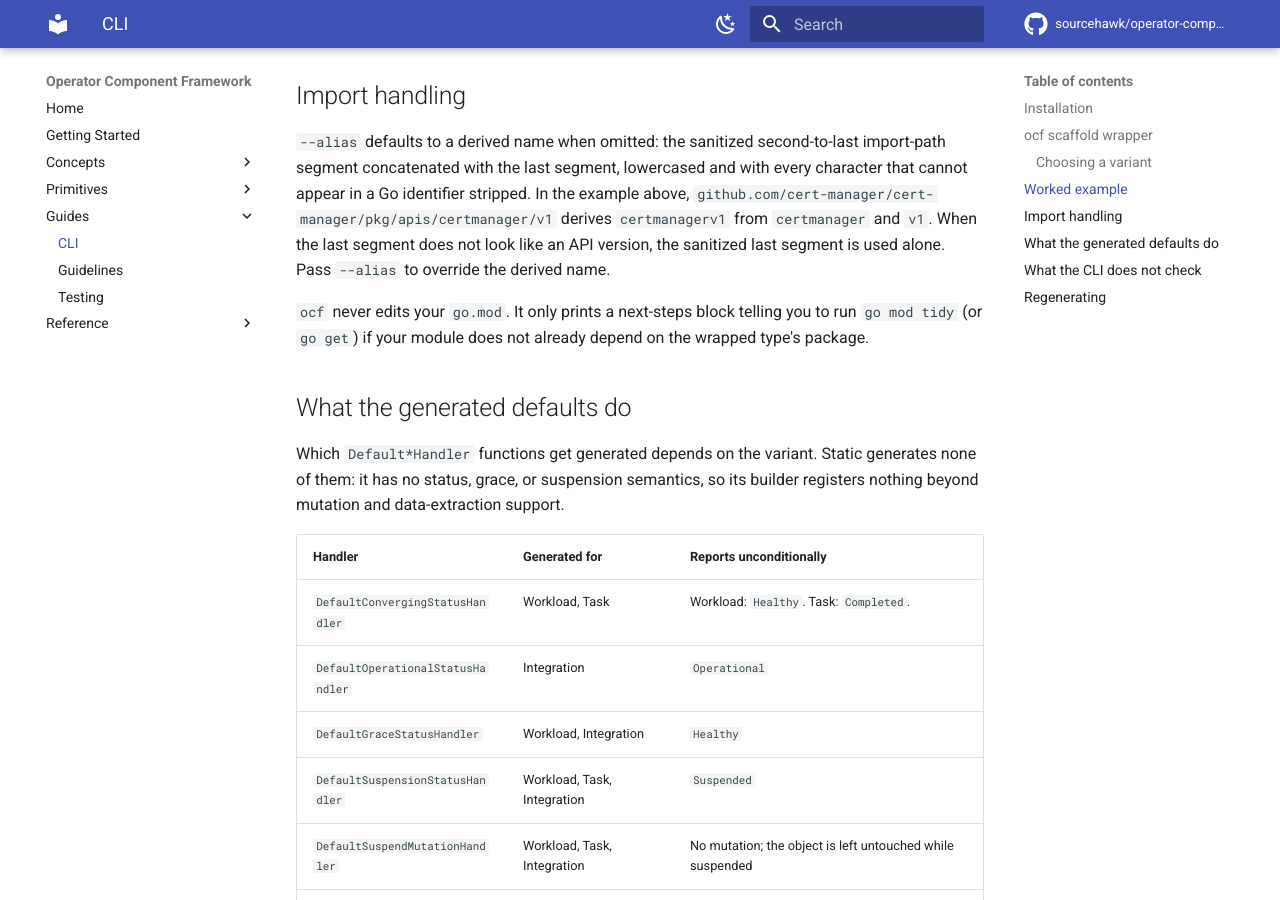
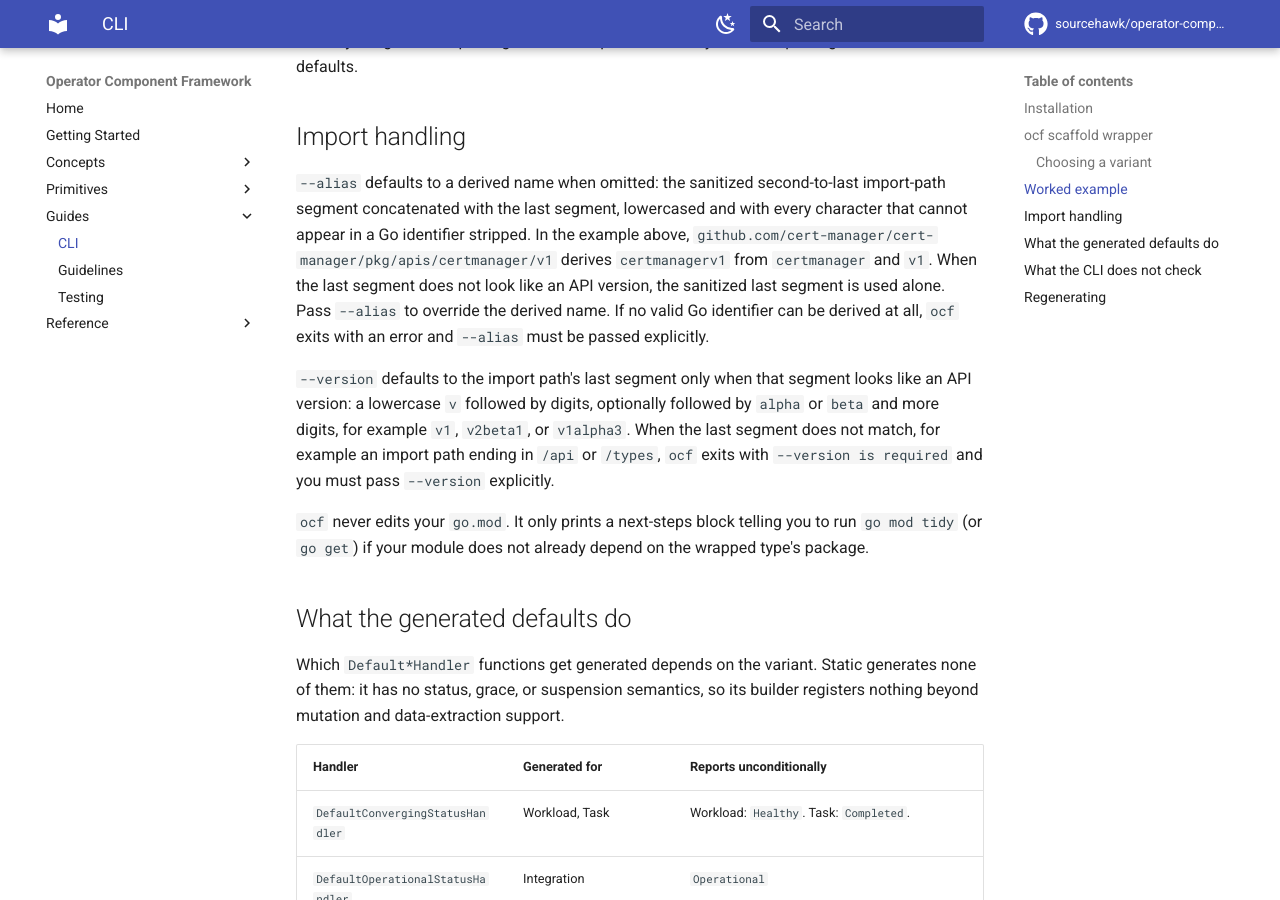
Before and after one commit to sourcehawk/operator-component-framework, an MkDocs documentation site: the page built from docs/cli.md, in a window 1280 px wide and 900 px high, scrolled down 2837 px. Built offline with MkDocs 1.6.1 and Material for MkDocs 9.7.7, drawn with Linux system fonts in a browser that asks for light colours; comment, search, counter and statistics services are not loaded; some of the changed text lies outside the part shown.

Commit message:
docs: document version and alias derivation failure modes in cli.md

```diff
--- a/docs/cli.md
+++ b/docs/cli.md
@@ -18,18 +18,18 @@ package came from.
 `ocf scaffold wrapper` generates a custom-resource wrapper package for a Kubernetes kind the built-in primitives do not
 cover.
 
-| Flag               | Required | Default                                                    | Meaning                                                              |
-| ------------------ | -------- | ---------------------------------------------------------- | -------------------------------------------------------------------- |
-| `--type`           | yes      |                                                            | Wrapped Go type as `<import-path>.<TypeName>`, split on the last dot |
-| `--variant`        | yes      |                                                            | `static`, `workload`, `task`, or `integration`                       |
-| `--group`          | yes      |                                                            | API group. Pass `--group ""` for core API group types                |
-| `--version`        | no       | last import-path segment when it looks like an API version | API version                                                          |
-| `--kind`           | no       | the type name                                              | Kind used in the identity string                                     |
-| `--cluster-scoped` | no       | `false`                                                    | Omit the namespace segment and require an empty namespace            |
-| `--alias`          | no       | derived                                                    | Import alias for the wrapped type's package                          |
-| `--package`        | no       | lowercased kind                                            | Go package name of the generated package                             |
-| `--out`            | no       | `./<package>`                                              | Output directory                                                     |
-| `--force`          | no       | `false`                                                    | Write into a non-empty directory                                     |
+| Flag               | Required | Default                                                                        | Meaning                                                              |
+| ------------------ | -------- | ------------------------------------------------------------------------------ | -------------------------------------------------------------------- |
+| `--type`           | yes      |                                                                                | Wrapped Go type as `<import-path>.<TypeName>`, split on the last dot |
+| `--variant`        | yes      |                                                                                | `static`, `workload`, `task`, or `integration`                       |
+| `--group`          | yes      |                                                                                | API group. Pass `--group ""` for core API group types                |
+| `--version`        | no       | last import-path segment when it looks like an API version; required otherwise | API version                                                          |
+| `--kind`           | no       | the type name                                                                  | Kind used in the identity string                                     |
+| `--cluster-scoped` | no       | `false`                                                                        | Omit the namespace segment and require an empty namespace            |
+| `--alias`          | no       | derived                                                                        | Import alias for the wrapped type's package                          |
+| `--package`        | no       | lowercased kind                                                                | Go package name of the generated package                             |
+| `--out`            | no       | `./<package>`                                                                  | Output directory                                                     |
+| `--force`          | no       | `false`                                                                        | Write into a non-empty directory                                     |
 
 ### Choosing a variant
 
@@ -94,7 +94,13 @@ start replacing the scaffolded defaults.
 the last segment, lowercased and with every character that cannot appear in a Go identifier stripped. In the example
 above, `github.com/cert-manager/cert-manager/pkg/apis/certmanager/v1` derives `certmanagerv1` from `certmanager` and
 `v1`. When the last segment does not look like an API version, the sanitized last segment is used alone. Pass `--alias`
-to override the derived name.
+to override the derived name. If no valid Go identifier can be derived at all, `ocf` exits with an error and `--alias`
+must be passed explicitly.
+
+`--version` defaults to the import path's last segment only when that segment looks like an API version: a lowercase `v`
+followed by digits, optionally followed by `alpha` or `beta` and more digits, for example `v1`, `v2beta1`, or
+`v1alpha3`. When the last segment does not match, for example an import path ending in `/api` or `/types`, `ocf` exits
+with `--version is required` and you must pass `--version` explicitly.
 
 `ocf` never edits your `go.mod`. It only prints a next-steps block telling you to run `go mod tidy` (or `go get`) if
 your module does not already depend on the wrapped type's package.
```
